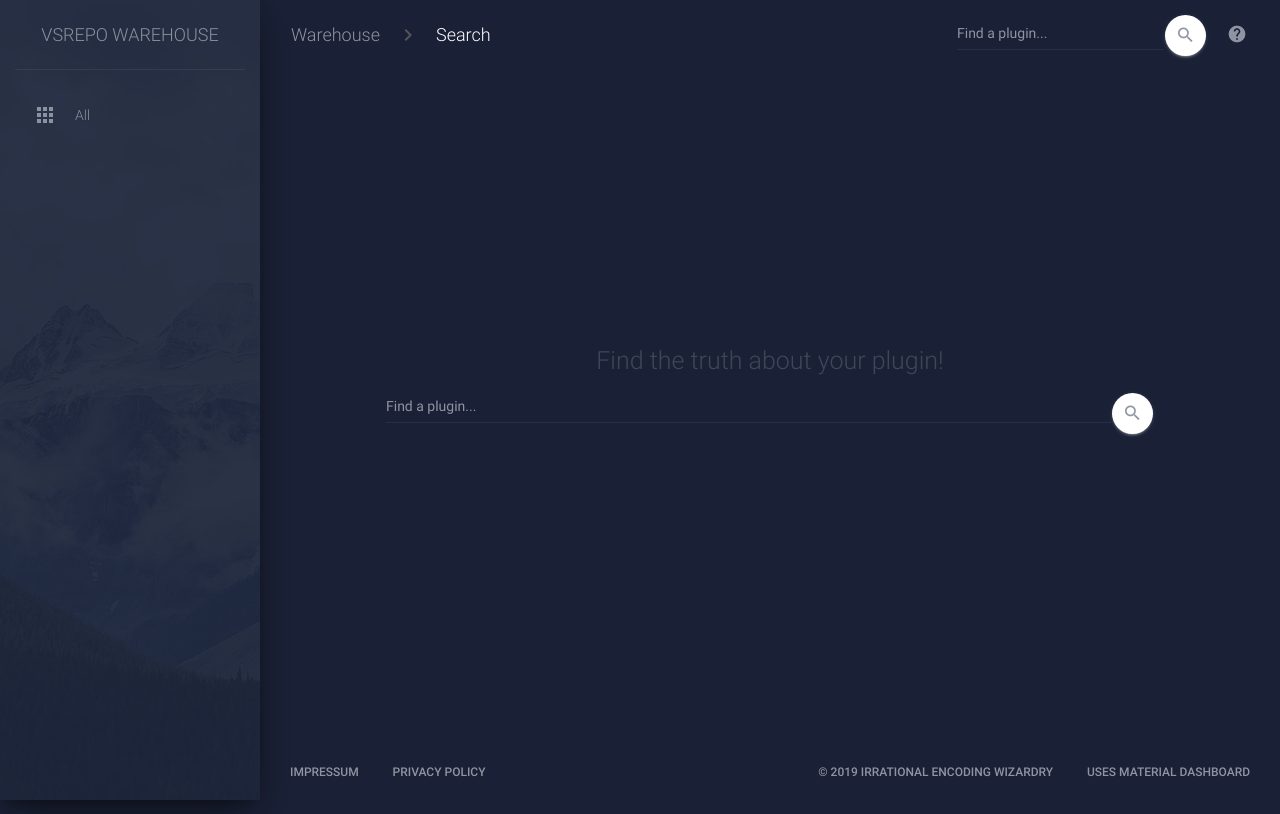
After one commit to Irrational-Encoding-Wizardry/vswarehouse, a Django app: page /search/ in a window 1280 px wide. The commit adds this page. Run offline with Django 3.2, Linux system fonts and the light colour scheme; data that the repository does not hold is empty.

Commit message:
DauT-Castle-Counter

```diff
--- a/VSWarehouse/urls.py
+++ b/VSWarehouse/urls.py
@@ -13,10 +13,11 @@ Including another URLconf
     1. Import the include() function: from django.urls import include, path
     2. Add a URL to urlpatterns:  path('blog/', include('blog.urls'))
 """
+import debug_toolbar
 from django.conf.urls.static import static
 from django.contrib import admin
 from django.conf import settings
-from django.urls import path, re_path
+from django.urls import path, re_path, include
 
 import simple.views
 import frontend.views
@@ -35,9 +36,13 @@ urlpatterns = [
     path('impressum/', frontend.views.static_page, name="impressum", kwargs={'tab': 'impressum', 'template': 'impressum'}),
     path('privacy/', frontend.views.static_page, name="privacy", kwargs={'tab': 'privacy', 'template': 'privacy'}),
 
+    path('search/', frontend.views.search, name="search"),
     path('plugins/<project>', frontend.views.plugin, name="plugin"),
     re_path('categories/(?P<category>.*)/', frontend.views.listing, name="category")
 ]
 
 if settings.DEBUG:
     urlpatterns += static(settings.STATIC_URL, document_root=settings.STATIC_ROOT)
+    urlpatterns += [
+        path('__debug__', include(debug_toolbar.urls))
+    ]
--- a/frontend/static/frontend/css/vsrepo.css
+++ b/frontend/static/frontend/css/vsrepo.css
@@ -281,6 +281,49 @@ ul.distributions > li:first-child {
     }
 }
 
+.search-box-main.empty_q {
+    display: flex;
+    flex-direction: row;
+    justify-content: space-around;
+    min-height: calc(100vh - 180px);
+}
+
+.search-box-main.empty_q > .search-box-wrap {
+    display: flex;
+    flex-direction: column;
+    justify-content: space-around;
+}
+.search-box-main.empty_q > .search-box-wrap > form {
+    width: 60vw;
+    display: block;
+}
+@media (max-width: 900px) {
+    .search-box-main.empty_q {
+        min-height: calc(100vh - 353px);
+    }
+}
+
+.custom-wrap > span {
+    display: inline-block;
+}
+
+.no-plugin-found > td {
+    text-align: center;
+    width: 100%;
+}
+.no-plugin-found > td > h3 {
+    margin-top: 0;
+}
+
+@media (max-width: 400px) {
+    .no-plugin-found > td > h2 {
+        font-size: 1.5rem;
+    }
+    .no-plugin-found > td > h3 {
+        font-size: 1.25rem;
+    }
+}
+
 @media (max-width: 800px) {
     .header-name {
         display: block;
@@ -384,6 +427,10 @@ section {
 }
 
 @media (max-width: 900px) {
+    .main-panel > .content {
+        min-height: calc(100vh - 293px);
+    }
+
     .footer nav {
         float: none !important;
     }
--- /dev/null
+++ b/frontend/templates/frontend/fragments/searchbox.html
@@ -0,0 +1,11 @@
+<form class="navbar-form" method="get" action="{% url "search" %}">
+  <span class="bmd-form-group">
+    <div class="input-group no-border">
+      <input class="form-control" name="q" type="text" placeholder="Find a plugin..." value="{{ query }}">
+      <button class="btn btn-white btn-round btn-just-icon" type="submit">
+      <i class="material-icons">search</i>
+      <div class="ripple-container"></div>
+    </button>
+    </div>
+  </span>
+</form>
--- /dev/null
+++ b/frontend/templates/frontend/fragments/searchbox_page.html
@@ -0,0 +1,18 @@
+<div class="search-box-main {{ extra_classes }}">
+  <div class="search-box-wrap">
+    <form class="form" method="get" action="{% url "search" %}">
+      {% if with_header %}
+        <h3 style="text-align: center" class="custom-wrap"><span>Find the truth</span> <span>about your plugin!</span></h3>
+      {% endif %}
+      <span class="bmd-form-group">
+        <div class="input-group no-border">
+          <input class="form-control" name="q" type="text" placeholder="Find a plugin..." value="{{ query }}">
+          <button class="btn btn-white btn-round btn-just-icon" type="submit">
+          <i class="material-icons">search</i>
+          <div class="ripple-container"></div>
+        </button>
+        </div>
+      </span>
+    </form>
+  </div>
+</div>
--- a/frontend/templates/frontend/plugin.html
+++ b/frontend/templates/frontend/plugin.html
@@ -1,5 +1,5 @@
 {% extends "frontend/template.html" %}
-{% load fullurl humanize %}
+{% load fullurl humanize cache %}
 
 {% block pagetitle %}
   VSRepo &mdash; {{ project.name }}
@@ -15,6 +15,7 @@
 
 
 {% block content %}
+  {% cache 1800 detail_page project.identifier %}
   <div class="clearfix project-page-head project-page-part">
     <div class="float-right">
       <div class="project-type-icon">
@@ -120,4 +121,5 @@
       </div>
     </div>
   </div>
+  {% endcache %}
 {% endblock %}
--- /dev/null
+++ b/frontend/templates/frontend/search.html
@@ -0,0 +1,32 @@
+{% extends "frontend/template.html" %}
+
+{% block pagetitle %}
+  {% if query == "" %}
+    VSRepo Search
+  {% else %}
+    VSRepo Search: {{ query }}
+  {% endif %}
+{% endblock %}
+
+{% block header %}
+  <a class="navbar-brand" href="{% url "home" %}">Warehouse</a>
+  <i class="material-icons">chevron_right</i>
+  <a class="navbar-brand" href="{% url "search" %}">Search</a>
+  {% if query != "" %}
+    <i class="material-icons">chevron_right</i>
+  <a class="navbar-brand">{{ query }}</a>
+  {% endif %}
+{% endblock %}
+
+{% block searchbox %}
+  {% include "frontend/fragments/searchbox.html" with query=query %}
+{% endblock %}
+
+{% block content %}
+  {% if query == "" %}
+    {% include "frontend/fragments/searchbox_page.html" with extra_classes="empty_q" query=query with_header="yes" %}
+  {% else %}
+    {% include "frontend/fragments/searchbox_page.html" %}
+    {% include "frontend/fragments/plugin_table.html" with projects=projects nothing_found_text="We didn't find your plugin." %}
+  {% endif %}
+{% endblock %}
--- a/frontend/templates/frontend/template.html
+++ b/frontend/templates/frontend/template.html
@@ -64,6 +64,9 @@
             <span class="navbar-toggler-icon icon-bar"></span>
           </button>
           <div class="collapse navbar-collapse justify-content-end">
+            {% block searchbox %}
+              {% include "frontend/fragments/searchbox.html" with query="" %}
+            {% endblock %}
             <ul class="navbar-nav">
               <li class="nav-item">
                 <a class="nav-link {% if tab == "faq" %}active{% endif %}" href="{% url "faq" %}">
--- a/frontend/views.py
+++ b/frontend/views.py
@@ -1,15 +1,26 @@
+import pickle
+from operator import or_
+from functools import reduce
 from typing import Optional
 
+from django.core.cache import cache
+from django.db.models import Q
 from django.shortcuts import render, get_object_or_404
 
 from warehouse.models import Project
 
 
 def get_categories():
-    return [
-        p["category"]
-        for p in Project.objects.order_by("category").values("category").distinct()
-    ]
+    categories = cache.get("frontend.all_categories")
+    if categories is None:
+        categories = [
+            p["category"]
+            for p in Project.objects.order_by("category").values("category").distinct()
+        ]
+        cache.set("frontend.all_categories", pickle.dumps(categories), 1800)
+    else:
+        categories = pickle.loads(categories)
+    return categories
 
 
 def static_page(request, tab: str, template: str):
@@ -33,9 +44,17 @@ def plugin(request, project: str):
 def listing(request, category: Optional[str] = None):
     tab = category
 
-    projects = Project.objects.get_queryset()
-    if category is not None:
-        projects = projects.filter(category__exact=category)
+    cat_cache_key = '%All%' if category is None else category.replace(" ", "-")
+    projects = cache.get("frontend.listing.qcache::%r" % cat_cache_key)
+    if projects is not None:
+        projects = pickle.loads(projects)
+    else:
+        projects = Project.objects.get_queryset()
+        if category is not None:
+            projects = projects.filter(category__exact=category)
+        cache.set("frontend.listing.qcache::%r" % cat_cache_key, pickle.dumps(
+            list(projects),
+        ), 1800)
 
     return render(request, "frontend/listing.html", {
         "tab": tab,
@@ -43,3 +62,31 @@ def listing(request, category: Optional[str] = None):
         "current_category": category,
         "categories": get_categories()
     })
+
+
+def search(request):
+    query = request.GET.get("q", None)
+    if not query:
+        return render(request, "frontend/search.html", {
+            "tab": "search",
+            "query": "",
+            "projects": [],
+            "categories": get_categories()
+        })
+
+    projects = Project.objects.get_queryset()
+    projects = projects.filter(
+        reduce(or_, (
+            reduce(or_, (
+                Q(**{"%s__icontains" % c: word})
+                for c in ("name", "identifier", "description")
+            ))
+        for word in query.split())
+    ))
+
+    return render(request, "frontend/search.html", {
+        "tab": "search",
+        "query": query,
+        "projects": projects,
+        "categories": get_categories()
+    })
--- a/requirements.txt
+++ b/requirements.txt
@@ -1,5 +1,7 @@
 requests
 django-fullurl
 natsort
+django-debug-toolbar
 mysqlclient; platform_system != "Windows"
 PyMySQL; platform_system == "Windows"
+python-memcached; platform_system != "Windows"
```
Also changed, not shown: VSWarehouse/settings.py (+17 -1 lines), development.yml (+7 -0 lines), docker-compose.yml (+8 -0 lines), frontend/templates/decorators.py (added, +11 -0 lines), frontend/templates/frontend/fragments/plugin_table.html (added, +37 -0 lines), frontend/templates/frontend/listing.html (+4 -33 lines), warehouse/models.py (+11 -1 lines), 2 other files.
